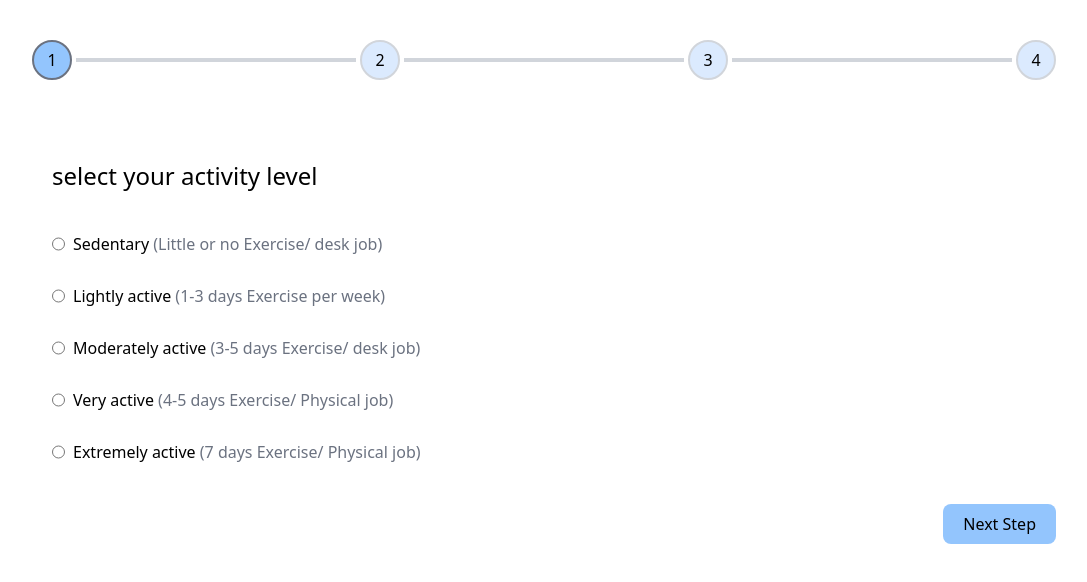
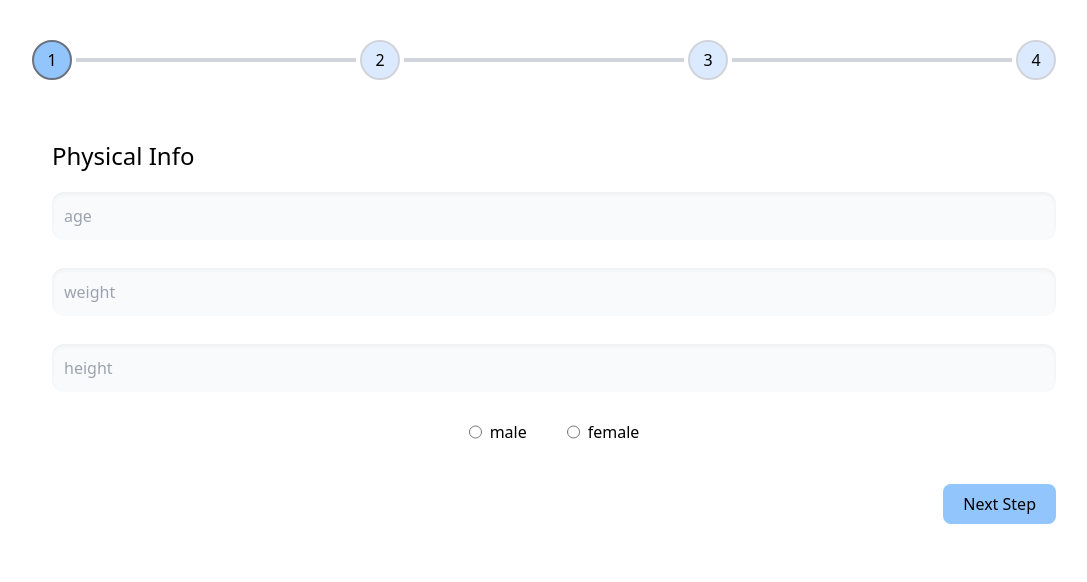
Before and after one commit to MahshadOliaie/Wizard-Form, a React (Vite) app: page /step/2 in a window 1280 px wide. Shown: the top 582 px of the page, without its empty margins (96-1183 px from the left). Built offline with nearby package versions, Linux system fonts and the light colour scheme.

Commit message:
added router

```diff
--- a/package.json
+++ b/package.json
@@ -12,7 +12,8 @@
   "dependencies": {
     "react": "^18.2.0",
     "react-dom": "^18.2.0",
-    "react-hook-form": "^7.51.0"
+    "react-hook-form": "^7.51.0",
+    "react-router-dom": "^6.22.2"
   },
   "devDependencies": {
     "@types/react": "^18.2.43",
--- a/src/App.jsx
+++ b/src/App.jsx
@@ -1,11 +1,11 @@
 import { useState } from "react"
 import ActivityLevel from "./components/ActivityLevel/ActivityLevel"
 import GoalSelector from "./components/GoalSelector/GoalSelector"
-import NextBtn from "./components/NextBtn/NextBtn"
 import PersonalInfo from "./components/PersonalInfo/PersonalInfo"
 import PhysicalInfo from "./components/PhysicalInfo/PhysicalInfo"
 import StepBar from "./components/StepBar/StepBar"
 import Information from "./context/Information/Information"
+import { BrowserRouter, Route, Routes } from "react-router-dom"
 
 function App() {
   const [personalInfo, setPersonalInfo] = useState({})
@@ -28,10 +28,14 @@ function App() {
       }}>
         <StepBar />
         <div className="flex flex-col mx-auto w-4/5 ps-5">
-          {/* <PersonalInfo /> */}
-          {/* <PhysicalInfo /> */}
-          <ActivityLevel/>
-          {/* <GoalSelector /> */}
+          <BrowserRouter>
+            <Routes>
+              <Route path="/" element={<PersonalInfo />} />
+              <Route path="/step/2" element={<PhysicalInfo />} />
+              <Route path="/step/3" element={<ActivityLevel />} />
+              <Route path="/step/4" element={<GoalSelector />} />
+            </Routes>
+          </BrowserRouter>
         </div>
       </Information.Provider>
     </>
--- a/src/components/ActivityLevel/ActivityLevel.jsx
+++ b/src/components/ActivityLevel/ActivityLevel.jsx
@@ -43,7 +43,7 @@ function ActivityLevel() {
                 </div>
             </form>
 
-            <NextBtn onClick={handleSubmit(submit)}/>
+            <NextBtn onClick={handleSubmit(submit)} step={4}/>
         </>
     )
 }
--- a/src/components/GoalSelector/GoalSelector.jsx
+++ b/src/components/GoalSelector/GoalSelector.jsx
@@ -33,7 +33,7 @@ function GoalSelector() {
                 </div>
             </form>
 
-            <NextBtn onClick={handleSubmit(submit)} />
+            <NextBtn onClick={handleSubmit(submit)} state={"Done"}/>
 
         </>
     )
--- a/src/components/NextBtn/NextBtn.jsx
+++ b/src/components/NextBtn/NextBtn.jsx
@@ -1,9 +1,11 @@
+import { useNavigate } from "react-router-dom"
 
+function NextBtn({ onClick, step, state }) {
+    const nav = useNavigate()
 
-function NextBtn({onClick}){
     return (
-        <div className="flex w-full justify-end mt-10 mx-auto">
-        <p onClick={onClick} className="px-5 py-2 w-max rounded-lg bg-blue-300 hover:bg-blue-400">Next Step</p>
+        <div className="mt-10 self-end" onClick={() => nav(`/step/${step}`)}>
+            <p onClick={onClick} className="px-5 py-2 w-max rounded-lg bg-blue-300 hover:bg-blue-400">{state ? state : "Next Step"}</p>
         </div>
     )
 }
--- a/src/components/PersonalInfo/PersonalInfo.jsx
+++ b/src/components/PersonalInfo/PersonalInfo.jsx
@@ -4,8 +4,9 @@ import Information from "../../context/Information/Information";
 import { useForm } from "react-hook-form";
 
 function PersonalInfo() {
-    const { setPersonalInfo , personalInfo } = useContext(Information)
+    const { setPersonalInfo } = useContext(Information)
     const { register, handleSubmit } = useForm()
+
 
     function submit(data) {
         console.log(data)
@@ -20,7 +21,7 @@ function PersonalInfo() {
                 <input {...register("email")} type="email" placeholder="example@email.com" className="bg-gray-50 p-3 shadow-inner rounded-xl" />
                 <input {...register("password")} type="password" placeholder="password" className="bg-gray-50 p-3 shadow-inner rounded-xl" />
             </form>
-            <NextBtn onClick={handleSubmit(submit)} />
+            <NextBtn onClick={handleSubmit(submit)} step={2} />
         </>
     )
 }
--- a/src/components/PhysicalInfo/PhysicalInfo.jsx
+++ b/src/components/PhysicalInfo/PhysicalInfo.jsx
@@ -26,7 +26,7 @@ function PhysicalInfo() {
                         <label htmlFor="female">female</label></div>
                 </div>
             </form>
-            <NextBtn onClick={handleSubmit(submit)} />
+            <NextBtn onClick={handleSubmit(submit)} step={3} />
         </>
     )
 }
```
Also changed, not shown: 1 other file (tests, documents, lock files or other folders).
